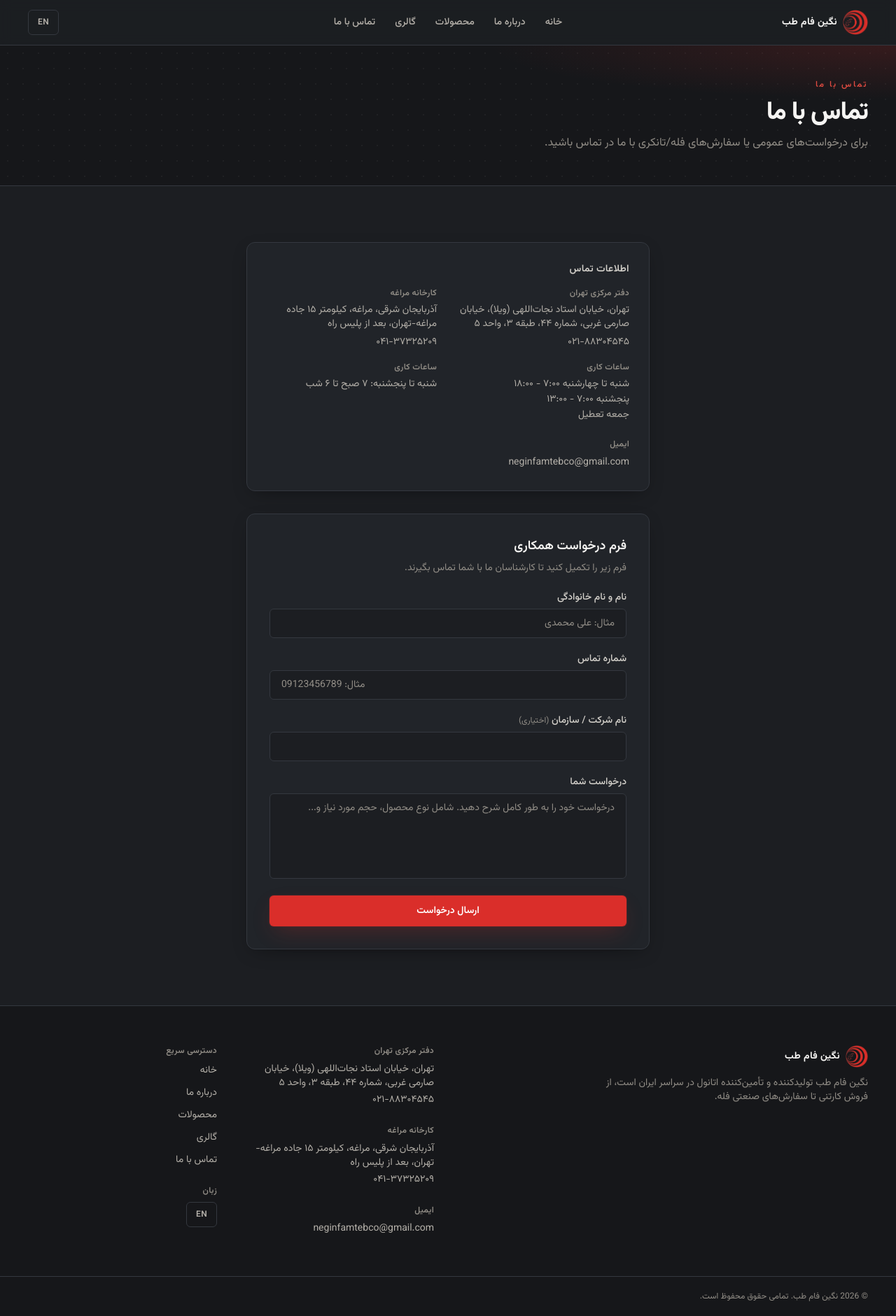
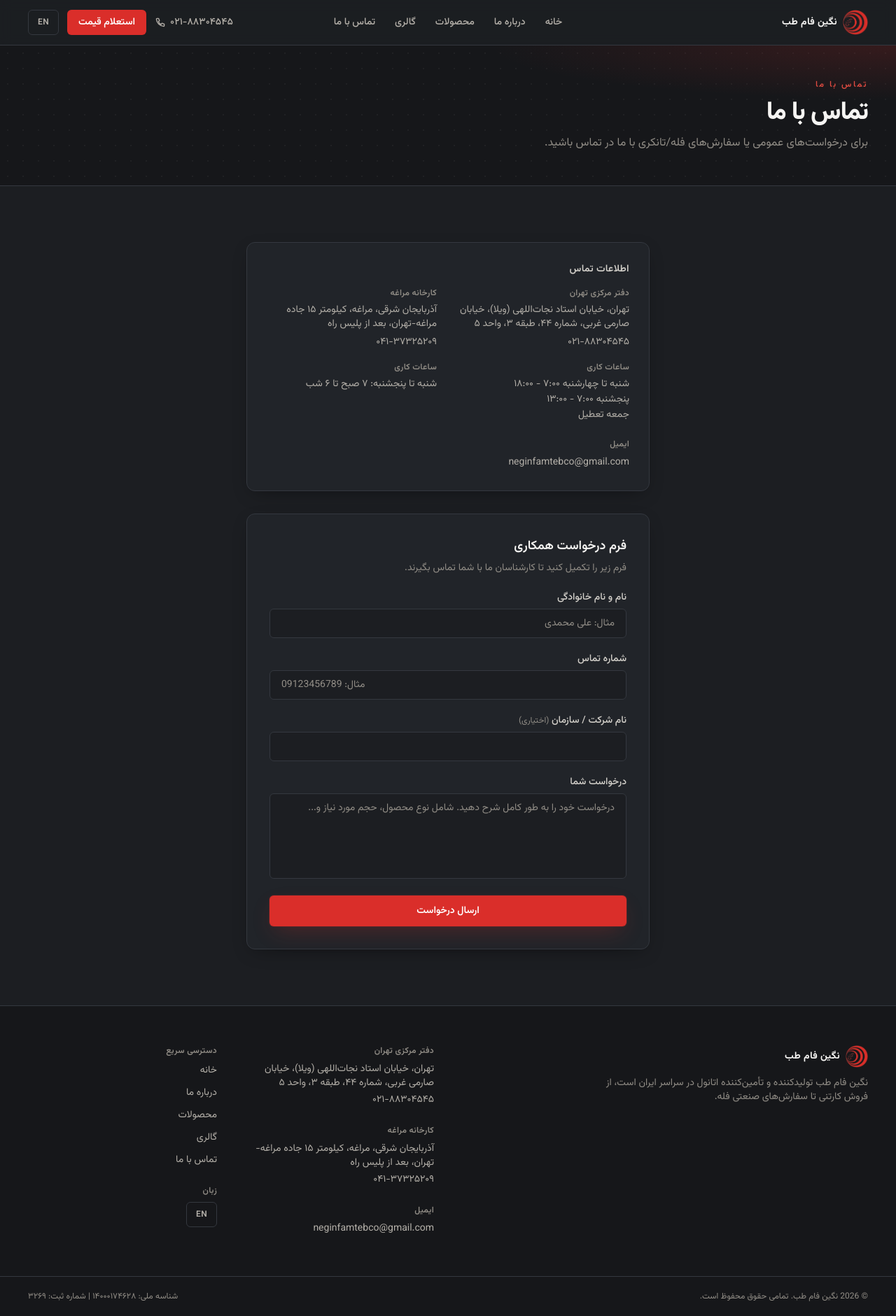
Before and after one commit to khash-021/negin-fam-teb-website, a Next.js app: page /contact in a window 1280 px wide. Shown: the whole page at 70% size. Built offline with nearby package versions, Linux system fonts and the light colour scheme.

Commit message:
Add header phone and quote button, registration line in footer

```diff
--- a/src/components/Footer.tsx
+++ b/src/components/Footer.tsx
@@ -101,9 +101,12 @@ export function Footer() {
       </Container>
 
       <div className="border-t border-surface-border">
-        <Container className="py-5">
+        <Container className="flex flex-col gap-1.5 py-5 md:flex-row md:items-center md:justify-between">
           <p className="text-xs text-ink-400">
             {dict.footer.rights.replace("{year}", String(year))}
+          </p>
+          <p dir="ltr" className="text-xs text-ink-400 md:text-end">
+            {dict.footer.legal}
           </p>
         </Container>
       </div>
--- a/src/components/Header.tsx
+++ b/src/components/Header.tsx
@@ -4,8 +4,26 @@ import Image from "next/image";
 import Link from "next/link";
 import { useState } from "react";
 import { useLanguage } from "@/lib/i18n/LanguageContext";
+import { phoneLinks } from "@/data/contact";
 import { Container } from "./Container";
 import { LanguageSwitcher } from "./LanguageSwitcher";
+
+const phoneIcon = (
+  <svg
+    aria-hidden="true"
+    viewBox="0 0 20 20"
+    className="h-4 w-4"
+    fill="none"
+    stroke="currentColor"
+    strokeWidth="1.75"
+  >
+    <path
+      d="M4 3h3l1.5 4-2 1.5a10 10 0 005 5l1.5-2 4 1.5v3a1 1 0 01-1 1A14 14 0 013 4a1 1 0 011-1z"
+      strokeLinecap="round"
+      strokeLinejoin="round"
+    />
+  </svg>
+);
 
 export function Header() {
   const { dict } = useLanguage();
@@ -27,10 +45,10 @@ export function Header() {
       >
         {dict.common.skipToContent}
       </a>
-      <Container className="flex h-16 items-center justify-between md:grid md:grid-cols-[1fr_auto_1fr]">
+      <Container className="relative flex h-16 items-center justify-between">
         <Link
           href="/"
-          className="flex items-center gap-2 text-sm font-bold tracking-wide md:justify-self-start text-ink-50 focus-visible:outline-none focus-visible:ring-2 focus-visible:ring-brand-500 focus-visible:ring-offset-2 focus-visible:ring-offset-surface-900 rounded"
+          className="flex items-center gap-2 text-sm font-bold tracking-wide text-ink-50 focus-visible:outline-none focus-visible:ring-2 focus-visible:ring-brand-500 focus-visible:ring-offset-2 focus-visible:ring-offset-surface-900 rounded"
         >
           <Image
             src="/logo-mark.png"
@@ -46,7 +64,7 @@ export function Header() {
 
         <nav
           aria-label={dict.footer.navTitle}
-          className="hidden items-center gap-7 md:flex"
+          className="absolute left-1/2 top-1/2 hidden -translate-x-1/2 -translate-y-1/2 items-center gap-7 md:flex"
         >
           {links.map((link) => (
             <Link
@@ -59,7 +77,31 @@ export function Header() {
           ))}
         </nav>
 
-        <div className="flex items-center gap-2 md:justify-self-end md:gap-3">
+        <div className="flex items-center gap-2 md:gap-3">
+          <a
+            href={phoneLinks.tehran}
+            dir="ltr"
+            className="hidden items-center gap-1.5 text-sm font-medium text-ink-300 transition-colors hover:text-brand-400 md:inline-flex"
+          >
+            {phoneIcon}
+            {dict.footer.tehranPhone}
+          </a>
+
+          <Link
+            href="/contact"
+            className="hidden items-center justify-center gap-1.5 rounded-md bg-brand-500 px-4 py-2 text-sm font-semibold text-white transition-colors duration-200 hover:bg-brand-400 focus-visible:outline-none focus-visible:ring-2 focus-visible:ring-brand-400 focus-visible:ring-offset-2 focus-visible:ring-offset-surface-900 md:inline-flex"
+          >
+            {dict.grades.requestQuote}
+          </Link>
+
+          <a
+            href={phoneLinks.tehran}
+            aria-label={dict.header.phoneAriaLabel}
+            className="flex h-11 w-11 items-center justify-center rounded-md border border-surface-border text-ink-50 md:hidden focus-visible:outline-none focus-visible:ring-2 focus-visible:ring-brand-500"
+          >
+            {phoneIcon}
+          </a>
+
           <LanguageSwitcher />
 
           <button
@@ -100,6 +142,24 @@ export function Header() {
                 {link.label}
               </Link>
             ))}
+
+            <div className="mt-2 flex flex-col gap-2 border-t border-surface-border pt-3">
+              <a
+                href={phoneLinks.tehran}
+                dir="ltr"
+                className="flex min-h-11 items-center justify-start gap-2 rounded-md px-2 text-sm font-medium text-ink-300 hover:bg-surface-800 hover:text-brand-400"
+              >
+                {phoneIcon}
+                {dict.footer.tehranPhone}
+              </a>
+              <Link
+                href="/contact"
+                onClick={() => setOpen(false)}
+                className="flex min-h-11 items-center justify-center rounded-md bg-brand-500 px-4 text-sm font-semibold text-white transition-colors duration-200 hover:bg-brand-400"
+              >
+                {dict.grades.requestQuote}
+              </Link>
+            </div>
           </Container>
         </div>
       )}
--- a/src/lib/i18n/dictionary.ts
+++ b/src/lib/i18n/dictionary.ts
@@ -14,6 +14,9 @@ export type Dictionary = {
     media: string;
     contact: string;
     languageSwitch: string;
+  };
+  header: {
+    phoneAriaLabel: string;
   };
   hero: {
     eyebrow: string;
@@ -98,6 +101,7 @@ export type Dictionary = {
     langTitle: string;
     rights: string;
     blurb: string;
+    legal: string;
   };
   comingSoon: {
     title: string;
@@ -163,6 +167,9 @@ export const dictionary: Record<Locale, Dictionary> = {
       media: "گالری",
       contact: "تماس با ما",
       languageSwitch: "EN",
+    },
+    header: {
+      phoneAriaLabel: "تماس با دفتر تهران",
     },
     hero: {
       eyebrow: "تولیدکننده تخصصی اتانول طبی و صنعتی",
@@ -338,6 +345,7 @@ export const dictionary: Record<Locale, Dictionary> = {
       langTitle: "زبان",
       rights: "© {year} نگین فام طب. تمامی حقوق محفوظ است.",
       blurb: "نگین فام طب تولیدکننده و تأمین‌کننده اتانول در سراسر ایران است، از فروش کارتنی تا سفارش‌های صنعتی فله.",
+      legal: "شناسه ملی: ۱۴۰۰۰۱۷۴۶۲۸ | شماره ثبت: ۳۲۶۹",
     },
     comingSoon: {
       title: "به‌زودی",
@@ -419,6 +427,9 @@ export const dictionary: Record<Locale, Dictionary> = {
       media: "Media",
       contact: "Contact",
       languageSwitch: "فا",
+    },
+    header: {
+      phoneAriaLabel: "Call the Tehran office",
     },
     hero: {
       eyebrow: "Specialized Manufacturer of Medical & Industrial Ethanol",
@@ -594,6 +605,7 @@ export const dictionary: Record<Locale, Dictionary> = {
       langTitle: "Language",
       rights: "© {year} Negin Fam Teb. All rights reserved.",
       blurb: "Negin Fam Teb manufactures and supplies ethanol across Iran, from cartoned retail to industrial bulk orders.",
+      legal: "National ID: 14000174628 | Registration No: 3269",
     },
     comingSoon: {
       title: "Coming Soon",
```
